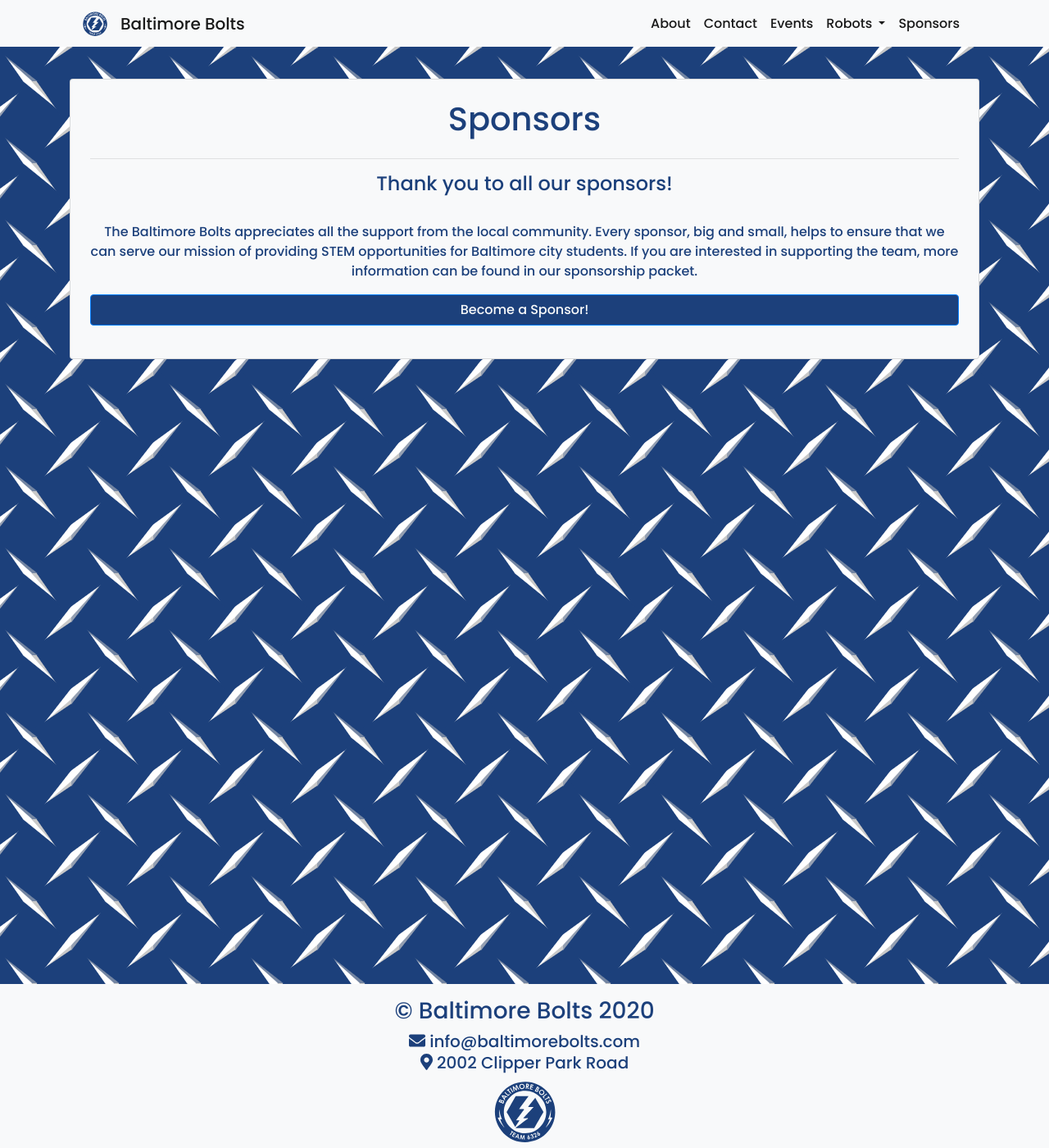
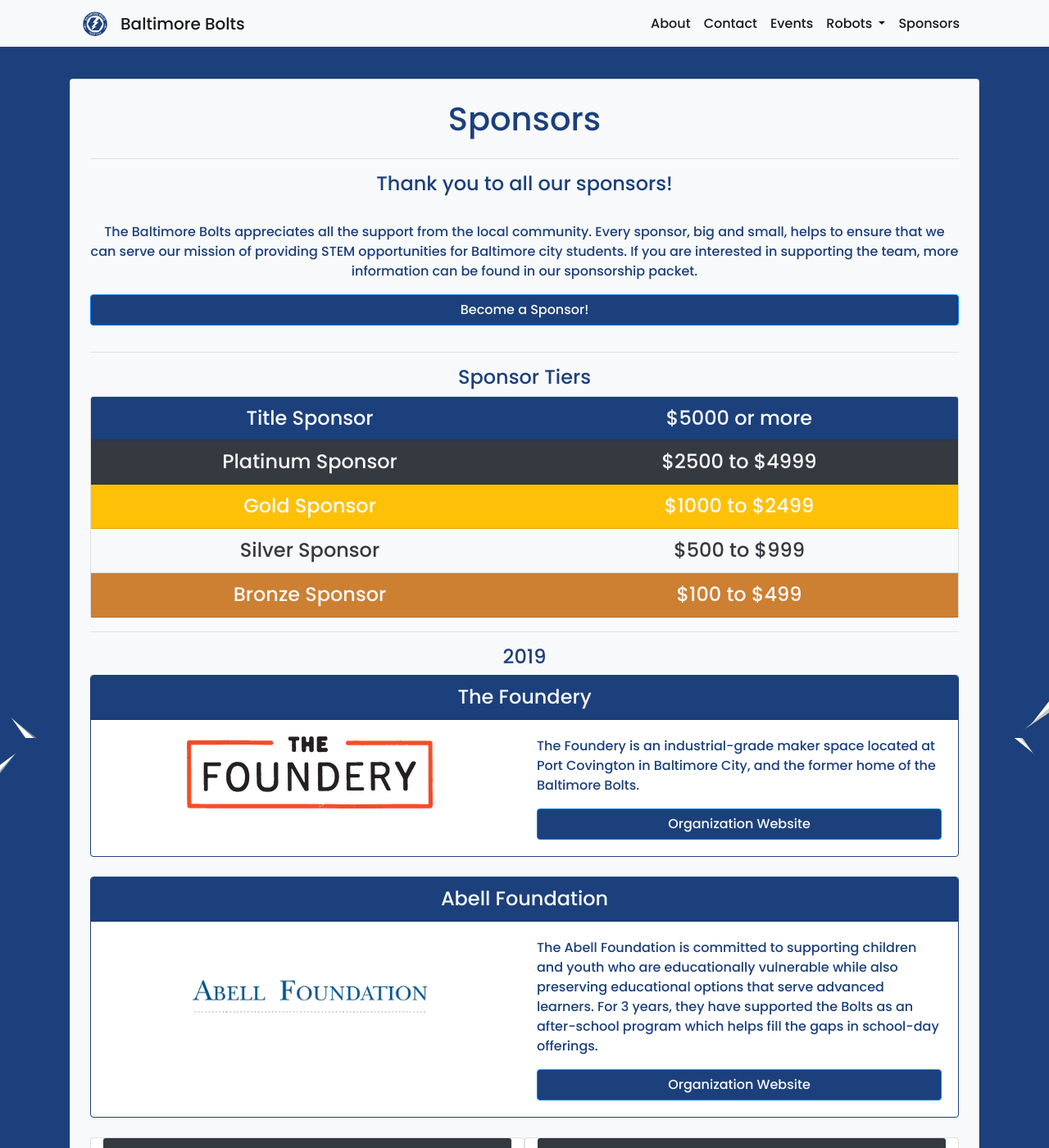
Before and after one commit to BaltimoreBolts/baltimorebolts.github.io, a Jekyll site: the page built from _pages/sponsors.md, in a window 1280 px wide and 1400 px high. Shown: the whole window at 82% size. Built offline with Jekyll 4.4.1, drawn with Linux system fonts in a browser that asks for light colours; some of the changed text lies outside the part shown.

Commit message:
sponsor test

```diff
--- a/_includes/footer.html
+++ b/_includes/footer.html
@@ -1,6 +1,6 @@
 <footer class="footer">
 
-    <div class="bg-light py-2 h-100 align-items-center mx-auto text-dark text-center">
+    <div class="bg-light py-1 h-100 align-items-center mx-auto text-dark text-center">
 
         <h3 class="footer-title mx-auto text-center p-2 m-0">© Baltimore Bolts 2020</h3>
 
--- a/_pages/sponsors.md
+++ b/_pages/sponsors.md
@@ -5,7 +5,7 @@ permalink: /sponsors/
 ---
 
 <div class="container" markdown="1">
-<section class="card bg-light page-card p-4" markdown="1">
+<section class="card bg-light page-card p-4" id="sponsors-page" markdown="1">
 
 <h1 class="mx-auto">{{ page.title }}</h1>
 <hr class="p-0">
@@ -15,19 +15,140 @@ permalink: /sponsors/
 The Baltimore Bolts appreciates all the support from the local community. Every sponsor, big and small, helps to ensure that we can serve our mission of providing STEM opportunities for Baltimore city students. If you are interested in supporting the team, more information can be found in our sponsorship packet.
 </div>
 
+
 <a href="https://drive.google.com/file/d/1LdXXeN1_GKDBXxM-N7AA-kjoi41qmzMV/view?usp=sharing" class="btn btn-primary w-100 text-light bg-theme">Become a Sponsor!</a>
 
+<hr>
+<div class="text-center" markdown="1">
+#### Sponsor Tiers
+</div>
+
+<div class="container">
+    <div class="row">
+        <div class="col-md card p-0">
+            <div class="card-header bg-theme">
+                <div class="row">
+                    <div class="col-md">
+                        <h4 class="card-title text-center text-light m-0">Title Sponsor</h4>
+                    </div>
+                    <div class="col-md">
+                        <h4 class="card-title text-center text-light m-0">$5000 or more</h4>
+                    </div>
+                </div>
+            </div>
+            <div class="card-header bg-dark">
+                <div class="row">
+                    <div class="col-md">
+                        <h4 class="card-title text-center text-light m-0">Platinum Sponsor</h4>
+                    </div>
+                    <div class="col-md">
+                        <h4 class="card-title text-center text-light m-0">$2500 to $4999</h4>
+                    </div>
+                </div>
+            </div>
+            <div class="card-header bg-warning">
+                <div class="row">
+                    <div class="col-md">
+                        <h4 class="card-title text-center text-light m-0">Gold Sponsor</h4>
+                    </div>
+                    <div class="col-md">
+                        <h4 class="card-title text-center text-light m-0">$1000 to $2499</h4>
+                    </div>
+                </div>
+            </div>
+            <div class="card-header bg-light">
+                <div class="row">
+                    <div class="col-md">
+                        <h4 class="card-title text-center text-dark m-0">Silver Sponsor</h4>
+                    </div>
+                    <div class="col-md">
+                        <h4 class="card-title text-center text-dark m-0">$500 to $999</h4>
+                    </div>
+                </div>
+            </div>
+            <div class="card-header bg-bronze">
+                <div class="row">
+                    <div class="col-md">
+                        <h4 class="card-title text-center text-light m-0">Bronze Sponsor</h4>
+                    </div>
+                    <div class="col-md">
+                        <h4 class="card-title text-center text-light m-0">$100 to $499</h4>
+                    </div>
+                </div>
+            </div>
+        </div>
+    </div>
+</div>
 
 
-<!-- <div class="container">
+<hr>
+<div class="text-center" markdown="1">
+#### 2019
+</div>
+
+
+<div class="container">
+<!------------------------>
 <div class="row">
-<div class="col-md card">
+    <div class="col-md card mb-4 p-0 sponsor-title">
+        <div class="card-header bg-theme"><h4 class="card-title text-center text-light m-0">The Foundery</h4></div>
+        <div class="card-body">
+            <div class="row">
+                <div class="col-md">
+                    <img src="/assets/img/sponsors/foundery.png" class="d-flex img-fluid mx-auto rounded"/>
+                </div>
+                <div class="col-md">
+                    <p class="card-text">The Foundery is an industrial-grade maker space located at Port Covington in Baltimore City, and the former home of the Baltimore Bolts.</p>
+                    <a href="https://foundery.com/" class="btn btn-primary w-100 text-light bg-theme">Organization Website</a>
+                </div>
+            </div>
+        </div>
+    </div>
 </div>
+<!------------------------>
+<div class="row">
+    <div class="col-md card mb-4 p-0 sponsor-title">
+        <div class="card-header bg-theme"><h4 class="card-title text-center text-light m-0">Abell Foundation</h4></div>
+        <div class="card-body">
+            <div class="row">
+                <div class="col-md">
+                    <img src="/assets/img/sponsors/abell-foundation.png" class="d-flex img-fluid mx-auto rounded"/>
+                </div>
+                <div class="col-md">
+                    <p class="card-text">The Abell Foundation is committed to supporting children and youth who are educationally vulnerable while also preserving educational options that serve advanced learners. For 3 years, they have supported the Bolts as an after-school program which helps fill the gaps in school-day offerings.</p>
+                    <a href="https://www.abell.org/education" class="btn btn-primary w-100 text-light bg-theme">Organization Website</a>
+                </div>
+            </div>
+        </div>
+    </div>
 </div>
+<!------------------------>
 <div class="row">
-
+    <div class="col-md card mb-4">
+        <div class="card-header bg-dark"><h4 class="card-title text-center text-light m-0 p-0">FIRST Foundation</h4></div>
+        <div class="card-body">
+            <div class="row">
+                <div class="col-md">
+                    <img src="/assets/img/sponsors/abell-foundation.png" class="d-flex img-fluid mx-auto rounded"/>
+                    <a href="https://www.abell.org/education" class="btn btn-primary w-100 text-light bg-dark">Organization Website</a>
+                </div>
+            </div>
+        </div>
+    </div>
+    <div class="col-md card mb-4">
+        <div class="card-header bg-dark"><h4 class="card-title text-center text-light m-0 p-0 ">FIRST Foundation</h4></div>
+        <div class="card-body">
+            <div class="row">
+                <div class="col-md">
+                    <img src="/assets/img/sponsors/abell-foundation.png" class="d-flex img-fluid mx-auto rounded"/>
+                    <a href="https://www.abell.org/education" class="btn btn-primary w-100 text-light bg-dark">Organization Website</a>
+                </div>
+            </div>
+        </div>
+    </div>
 </div>
-</div> -->
+<!------------------------>
+</div>
 
 </section>
 </div>
```
Also changed, not shown: _pages/about.md (+1 -1 lines), _pages/contact.md (+2 -2 lines), assets/css/styles.sass (+9 -0 lines), assets/css/styles.css, assets/img/sponsors/abell-foundation.png (added), assets/img/sponsors/foundery.png (added), 1 other file.
